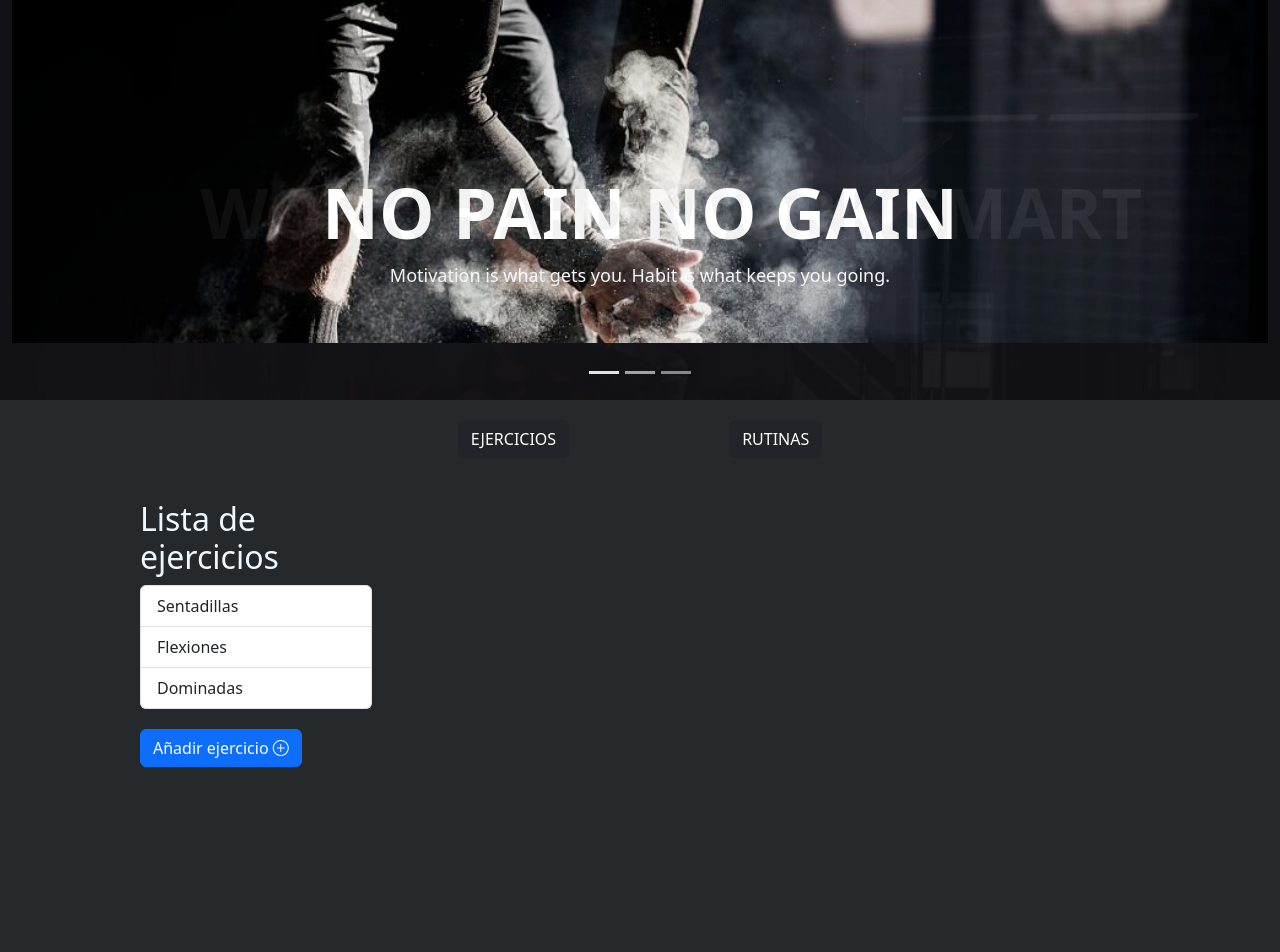
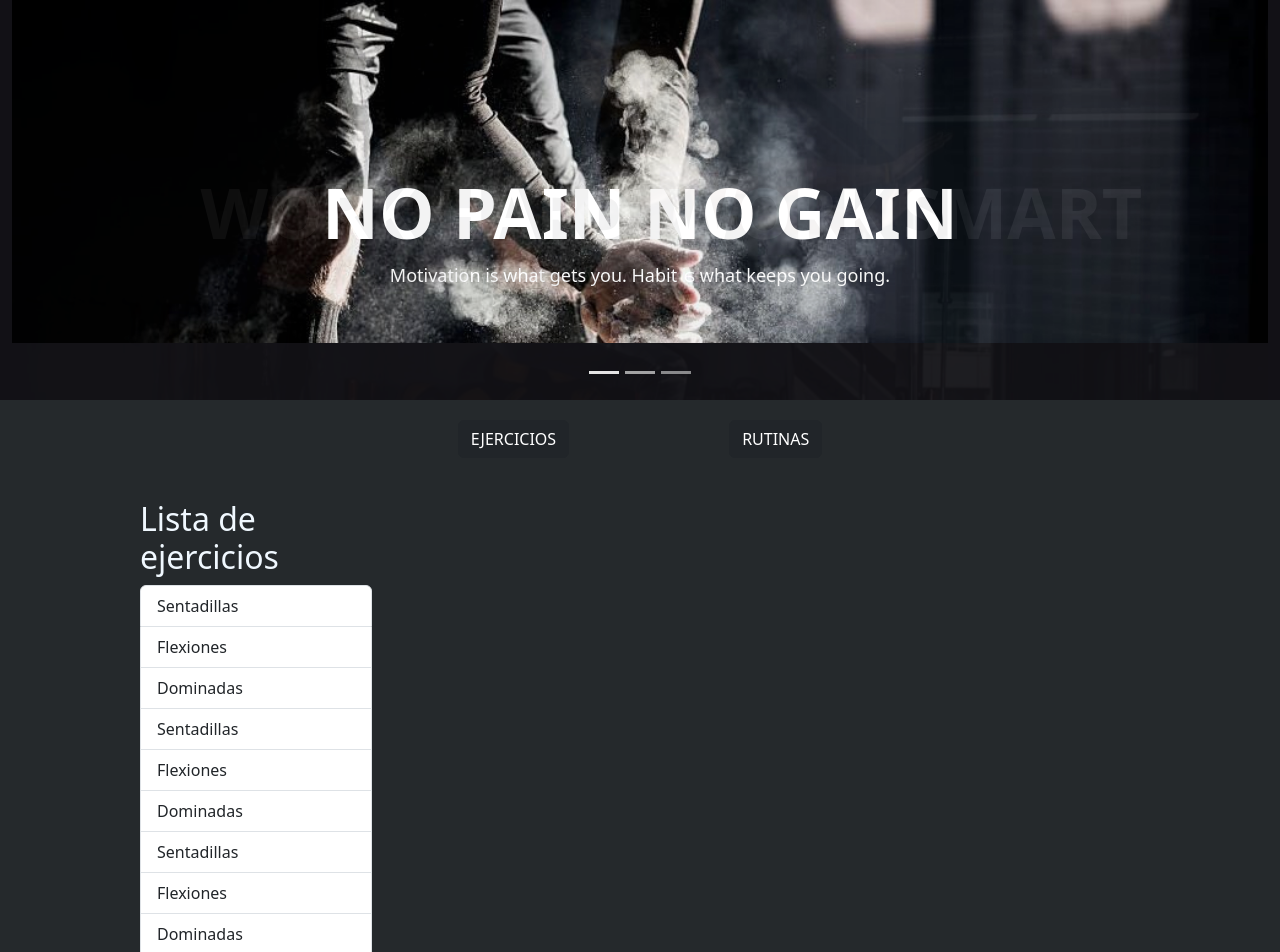
Before and after one commit to SII-Informatica-UMA/ciklum-radiopatio, an Angular app in the folder frontend/: page /ejercicio in a window 1280 px wide. Shown: the top 952 px of the page. Built offline with nearby package versions, Linux system fonts and the light colour scheme.

Commit message:
mas ejercicios de ejemplo añadidos

```diff
--- a/frontend/src/app/ejercicio/ejercicio.service.ts
+++ b/frontend/src/app/ejercicio/ejercicio.service.ts
@@ -11,6 +11,18 @@ export class EjercicioService {
     {id: 1, nombre: 'Sentadillas', descripcion: 'La sentadilla es un ejercicio de fuerza donde se flexionan rodillas y caderas para bajar el cuerpo, trabajando piernas, glúteos y espalda baja. Se puede hacer con peso corporal o añadiendo peso extra. Es crucial mantener una buena técnica para evitar lesiones y obtener beneficios óptimos.', materiales: 'pesas, barras, mancuernas, kettlebells o bandas de resistencia', video: 'https://www.youtube.com/watch?v=BjixzWEw4EY&ab_channel=FisioOnline', carga: 'fuerza', imagen:{src:"../assets/sentadilla.jpg"}},
     {id: 2, nombre: 'Flexiones', descripcion: 'Las flexiones son un ejercicio donde se empuja el cuerpo hacia arriba desde una posición boca abajo, fortaleciendo pecho, hombros y tríceps. Variaciones disponibles. Técnica adecuada es clave.', materiales: 'opcionlmente una esterilla', video: 'https://www.youtube.com/watch?v=iAEM8Mx-4nM&ab_channel=P4PEspa%C3%B1ol', carga: 'fuerza',imagen:{src:"../assets/flexion.jpg"} },
     {id: 3, nombre: 'Dominadas', descripcion: 'Las dominadas son un ejercicio de fuerza en el que te cuelgas de una barra con las manos separadas a la anchura de los hombros y levantas tu cuerpo hasta que tu barbilla esté por encima de la barra.Es un excelente ejercicio para desarrollar fuerza en la espalda, hombros y brazos.', materiales: 'barra de dominadas', video: 'https://www.youtube.com/watch?v=zl6OyGRqzOA&ab_channel=JeronimoMilo', carga: 'fuerza', imagen:{src:"../assets/dominada.jpg"}},
+    {id: 4, nombre: 'Sentadillas', descripcion: 'La sentadilla es un ejercicio de fuerza donde se flexionan rodillas y caderas para bajar el cuerpo, trabajando piernas, glúteos y espalda baja. Se puede hacer con peso corporal o añadiendo peso extra. Es crucial mantener una buena técnica para evitar lesiones y obtener beneficios óptimos.', materiales: 'pesas, barras, mancuernas, kettlebells o bandas de resistencia', video: 'https://www.youtube.com/watch?v=BjixzWEw4EY&ab_channel=FisioOnline', carga: 'fuerza', imagen:{src:"../assets/sentadilla.jpg"}},
+    {id: 5, nombre: 'Flexiones', descripcion: 'Las flexiones son un ejercicio donde se empuja el cuerpo hacia arriba desde una posición boca abajo, fortaleciendo pecho, hombros y tríceps. Variaciones disponibles. Técnica adecuada es clave.', materiales: 'opcionlmente una esterilla', video: 'https://www.youtube.com/watch?v=iAEM8Mx-4nM&ab_channel=P4PEspa%C3%B1ol', carga: 'fuerza',imagen:{src:"../assets/flexion.jpg"} },
+    {id: 6, nombre: 'Dominadas', descripcion: 'Las dominadas son un ejercicio de fuerza en el que te cuelgas de una barra con las manos separadas a la anchura de los hombros y levantas tu cuerpo hasta que tu barbilla esté por encima de la barra.Es un excelente ejercicio para desarrollar fuerza en la espalda, hombros y brazos.', materiales: 'barra de dominadas', video: 'https://www.youtube.com/watch?v=zl6OyGRqzOA&ab_channel=JeronimoMilo', carga: 'fuerza', imagen:{src:"../assets/dominada.jpg"}},
+    {id: 7, nombre: 'Sentadillas', descripcion: 'La sentadilla es un ejercicio de fuerza donde se flexionan rodillas y caderas para bajar el cuerpo, trabajando piernas, glúteos y espalda baja. Se puede hacer con peso corporal o añadiendo peso extra. Es crucial mantener una buena técnica para evitar lesiones y obtener beneficios óptimos.', materiales: 'pesas, barras, mancuernas, kettlebells o bandas de resistencia', video: 'https://www.youtube.com/watch?v=BjixzWEw4EY&ab_channel=FisioOnline', carga: 'fuerza', imagen:{src:"../assets/sentadilla.jpg"}},
+    {id: 8, nombre: 'Flexiones', descripcion: 'Las flexiones son un ejercicio donde se empuja el cuerpo hacia arriba desde una posición boca abajo, fortaleciendo pecho, hombros y tríceps. Variaciones disponibles. Técnica adecuada es clave.', materiales: 'opcionlmente una esterilla', video: 'https://www.youtube.com/watch?v=iAEM8Mx-4nM&ab_channel=P4PEspa%C3%B1ol', carga: 'fuerza',imagen:{src:"../assets/flexion.jpg"} },
+    {id: 9, nombre: 'Dominadas', descripcion: 'Las dominadas son un ejercicio de fuerza en el que te cuelgas de una barra con las manos separadas a la anchura de los hombros y levantas tu cuerpo hasta que tu barbilla esté por encima de la barra.Es un excelente ejercicio para desarrollar fuerza en la espalda, hombros y brazos.', materiales: 'barra de dominadas', video: 'https://www.youtube.com/watch?v=zl6OyGRqzOA&ab_channel=JeronimoMilo', carga: 'fuerza', imagen:{src:"../assets/dominada.jpg"}},
+    {id: 10, nombre: 'Sentadillas', descripcion: 'La sentadilla es un ejercicio de fuerza donde se flexionan rodillas y caderas para bajar el cuerpo, trabajando piernas, glúteos y espalda baja. Se puede hacer con peso corporal o añadiendo peso extra. Es crucial mantener una buena técnica para evitar lesiones y obtener beneficios óptimos.', materiales: 'pesas, barras, mancuernas, kettlebells o bandas de resistencia', video: 'https://www.youtube.com/watch?v=BjixzWEw4EY&ab_channel=FisioOnline', carga: 'fuerza', imagen:{src:"../assets/sentadilla.jpg"}},
+    {id: 11, nombre: 'Flexiones', descripcion: 'Las flexiones son un ejercicio donde se empuja el cuerpo hacia arriba desde una posición boca abajo, fortaleciendo pecho, hombros y tríceps. Variaciones disponibles. Técnica adecuada es clave.', materiales: 'opcionlmente una esterilla', video: 'https://www.youtube.com/watch?v=iAEM8Mx-4nM&ab_channel=P4PEspa%C3%B1ol', carga: 'fuerza',imagen:{src:"../assets/flexion.jpg"} },
+    {id: 12, nombre: 'Dominadas', descripcion: 'Las dominadas son un ejercicio de fuerza en el que te cuelgas de una barra con las manos separadas a la anchura de los hombros y levantas tu cuerpo hasta que tu barbilla esté por encima de la barra.Es un excelente ejercicio para desarrollar fuerza en la espalda, hombros y brazos.', materiales: 'barra de dominadas', video: 'https://www.youtube.com/watch?v=zl6OyGRqzOA&ab_channel=JeronimoMilo', carga: 'fuerza', imagen:{src:"../assets/dominada.jpg"}},
+    {id: 13, nombre: 'Sentadillas', descripcion: 'La sentadilla es un ejercicio de fuerza donde se flexionan rodillas y caderas para bajar el cuerpo, trabajando piernas, glúteos y espalda baja. Se puede hacer con peso corporal o añadiendo peso extra. Es crucial mantener una buena técnica para evitar lesiones y obtener beneficios óptimos.', materiales: 'pesas, barras, mancuernas, kettlebells o bandas de resistencia', video: 'https://www.youtube.com/watch?v=BjixzWEw4EY&ab_channel=FisioOnline', carga: 'fuerza', imagen:{src:"../assets/sentadilla.jpg"}},
+    {id: 14, nombre: 'Flexiones', descripcion: 'Las flexiones son un ejercicio donde se empuja el cuerpo hacia arriba desde una posición boca abajo, fortaleciendo pecho, hombros y tríceps. Variaciones disponibles. Técnica adecuada es clave.', materiales: 'opcionlmente una esterilla', video: 'https://www.youtube.com/watch?v=iAEM8Mx-4nM&ab_channel=P4PEspa%C3%B1ol', carga: 'fuerza',imagen:{src:"../assets/flexion.jpg"} },
+    {id: 15, nombre: 'Dominadas', descripcion: 'Las dominadas son un ejercicio de fuerza en el que te cuelgas de una barra con las manos separadas a la anchura de los hombros y levantas tu cuerpo hasta que tu barbilla esté por encima de la barra.Es un excelente ejercicio para desarrollar fuerza en la espalda, hombros y brazos.', materiales: 'barra de dominadas', video: 'https://www.youtube.com/watch?v=zl6OyGRqzOA&ab_channel=JeronimoMilo', carga: 'fuerza', imagen:{src:"../assets/dominada.jpg"}},
     ];
   constructor() { }
 
```
